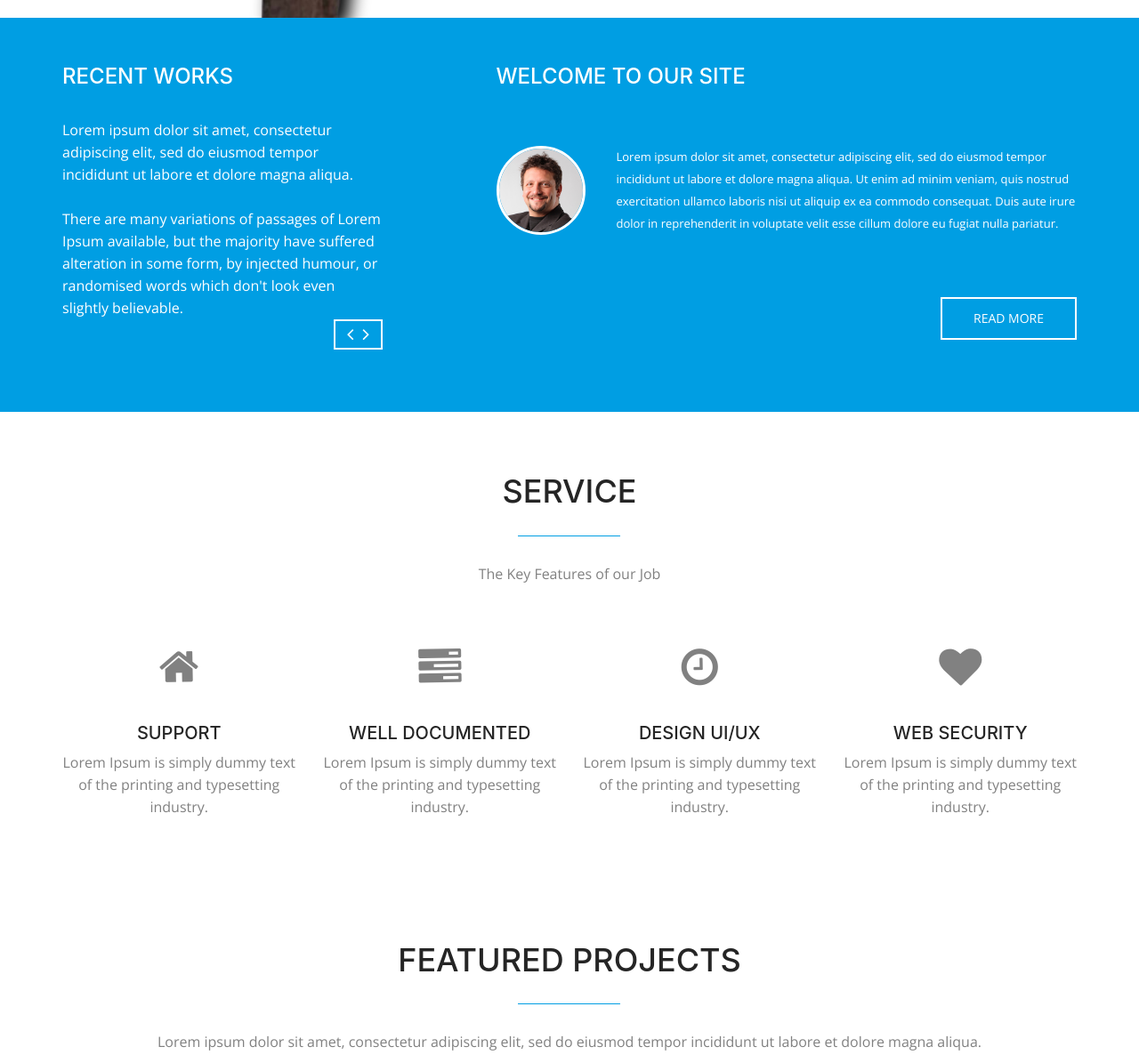
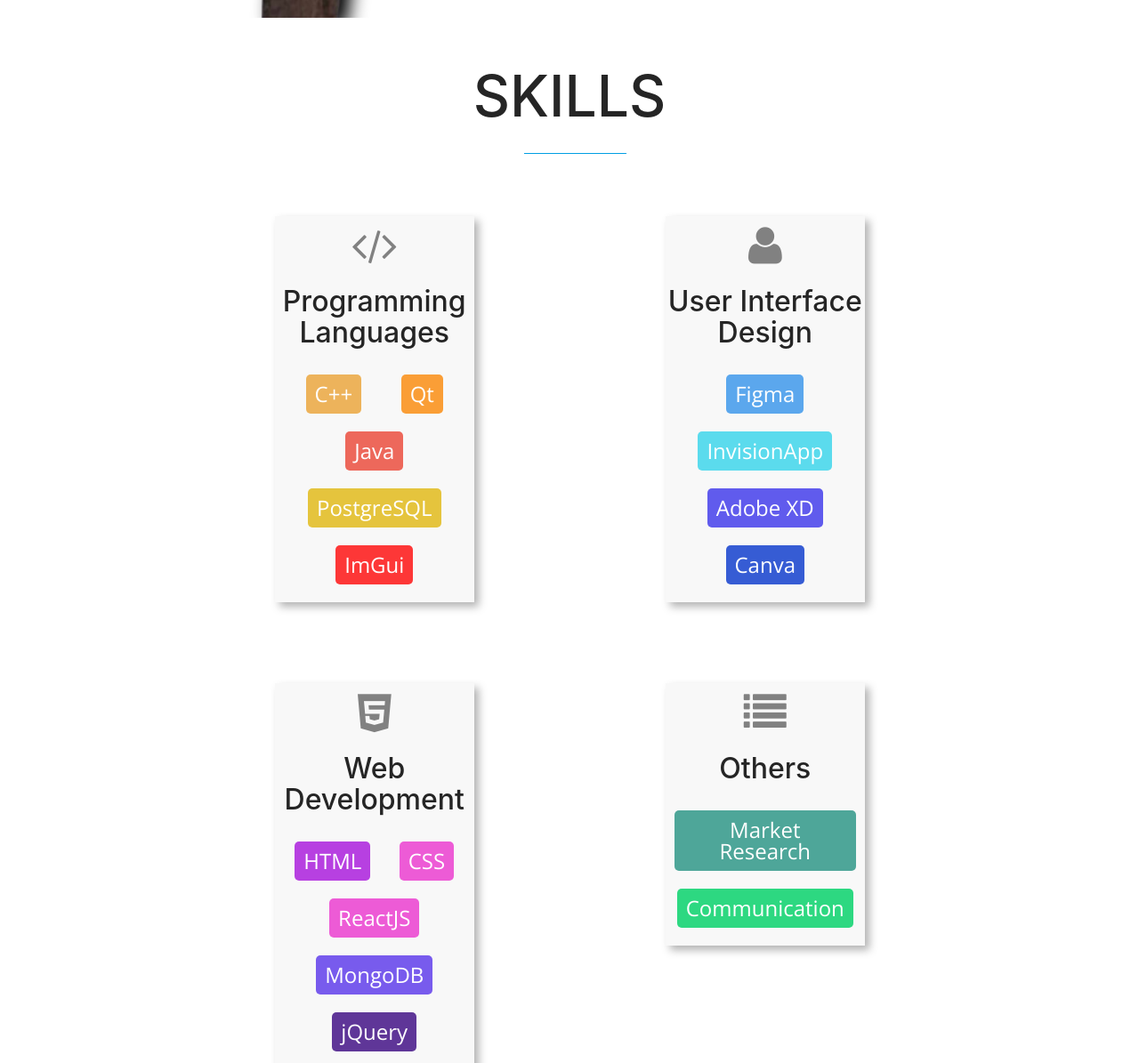
Before and after one commit to crypto-code/Aishu-Portfolio, a plain HTML site: page index.html in a window 1280 px wide. Shown: the part 850-2045 px from the top of the page at 89% size. Drawn offline with nearby package versions, Linux system fonts and the light colour scheme; some packages are replaced by stand-ins of ours.

Commit message:
Add skills

```diff
--- a/css/main.css
+++ b/css/main.css
@@ -49,14 +49,16 @@ main > section {
     border-radius: 0;
     border: 0;
     position: relative;
-    text-transform: uppercase;
 }
 
 .btn-orange {
     background-color: #ffa833;
     box-shadow: 0 -2px 0 rgba(0, 0, 0, 0.15) inset;
     padding: 15px 55px;
-    color: #fff;
+    color: #fff !important;
+    font-weight: 600;
+    font-size: 15px;
+    border-radius: 10px;
 }
 
 .btn-orange:hover {
@@ -451,7 +453,6 @@ h1.navbar-brand {
 .quality-container .quality-img-top:hover {
     -webkit-filter: drop-shadow(5px 5px 5px rgba(0, 0, 0, 0.3));
     filter: drop-shadow(5px 5px 5px rgba(0, 0, 0, 0.3));
-    transition: all 1s;
 }
 
 .quality-container .quality-img-bottom {
@@ -463,7 +464,6 @@ h1.navbar-brand {
 .quality-container .quality-img-bottom:hover {
     -webkit-filter: drop-shadow(5px 5px 5px rgba(0, 0, 0, 0.3));
     filter: drop-shadow(5px 5px 5px rgba(0, 0, 0, 0.3));
-    transition: all 1s;
 }
 
 .caption-content h2 {
@@ -736,46 +736,61 @@ h1.navbar-brand {
 }
 
 /*=================================================================
-	Services
+	Skills
 ==================================================================*/
 
-.service-icon {
-    border: 3px solid transparent;
-    display: inline-block;
-    height: 85px;
-    width: 85px;
-    line-height: 101px;
-
-    -webkit-transform: rotate(47deg);
-       -moz-transform: rotate(47deg);
-        -ms-transform: rotate(47deg);
-         -o-transform: rotate(47deg);
-            transform: rotate(47deg);
-
-    -webkit-transition: all 0.3s ease 0s;
-       -moz-transition: all 0.3s ease 0s;
-        -ms-transition: all 0.3s ease 0s;
-         -o-transition: all 0.3s ease 0s;
-            transition: all 0.3s ease 0s;
-}
-
-.service-item:hover .service-icon {
-    border: 3px solid #009ee3;
-    margin-bottom: 20px;
-    color: #009ee3;
-}
-
-.service-icon i {
-    -webkit-transform: rotate(-48deg);
-       -moz-transform: rotate(-48deg);
-        -ms-transform: rotate(-48deg);
-         -o-transform: rotate(-48deg);
-            transform: rotate(-48deg);
-}
-
-.service-item h3 {
-    font-size: 20px;
-    text-transform: uppercase;
+.skill-title {
+    font-size: 64px!important;
+}
+
+
+.skill-item h3 {
+    font-size: 32px;
+    font-family: Inter, sans-serif;
+}
+
+.row {
+    margin-top: 50px;
+}
+
+.skill-box-parent {
+    padding: 20px;
+    -webkit-filter: drop-shadow(5px 5px 5px rgba(0, 0, 0, 0.3));
+    filter: drop-shadow(5px 5px 5px rgba(0, 0, 0, 0.3));
+}
+
+.skill-box {
+    background: #F8F8F8;
+    transition: transform 0.5s;
+    width: 100%;
+    padding: 10px 0;
+}
+
+.skill-box:hover {
+    transform: scale(1.2);
+}
+
+.skill-item-parent {
+    display: flex;
+    flex-wrap: wrap;
+    width: 100%;
+    justify-content: space-evenly;
+    margin-top: 20px
+}
+
+.skill-item-box {
+    border-radius: 5px;
+    color: white;
+    width: fit-content;
+    font-size: 24px;
+    font-weight: 400;
+    padding: 10px;
+    margin: 10px 10px;
+}
+
+.skill-item-break {
+    flex-basis: 100%;
+    height: 0;
 }
 
 /*=================================================================
@@ -1348,7 +1363,7 @@ textarea.form-control {
         margin-bottom: 50px;
     }
 
-    .service-item {
+    .skill-item {
         margin-bottom: 50px;
     }
 
@@ -1455,8 +1470,8 @@ textarea.form-control {
         margin: 0 25px 15px 0;
     }
 
-/* service */
-    .service-item {
+/* skill */
+    .skill-item {
         width: 100%;
     }
 
@@ -1557,9 +1572,9 @@ textarea.form-control {
         margin: 0 0 35px;
     }
 
-/* service */
-
-    .service-item {
+/* skill */
+
+    .skill-item {
         margin: 0 auto 50px;
         width: 55%;
     }
--- a/index.html
+++ b/index.html
@@ -67,7 +67,7 @@
                 <nav class="collapse navbar-collapse navbar-right" role="navigation">
                     <ul id="nav" class="nav navbar-nav">
                         <li><a class="hover-underline-animation" href="#body">About</a></li>
-                        <li><a class="hover-underline-animation" href="#service">Skills</a></li>
+                        <li><a class="hover-underline-animation" href="#skill">Skills</a></li>
                         <li><a class="hover-underline-animation" href="#portfolio">Projects</a></li>
                         <li><a class="hover-underline-animation" href="#testimonials">Awards</a></li>
                     </ul>
@@ -137,97 +137,115 @@
         End Home SliderEnd
         ==================================== -->
 
-			<!-- about section -->
-			<section id="about" >
-				<div class="container">
+<!--			&lt;!&ndash; about section &ndash;&gt;-->
+<!--			<section id="about" >-->
+<!--				<div class="container">-->
+<!--					<div class="row">-->
+<!--						<div class="col-md-4 wow animated fadeInLeft">-->
+<!--							<div class="recent-works">-->
+<!--								<h3>Recent Works</h3>-->
+<!--								<div id="works">-->
+<!--									<div class="work-item">-->
+<!--										<p>Lorem ipsum dolor sit amet, consectetur adipiscing elit, sed do eiusmod tempor incididunt ut labore et dolore magna aliqua. <br> <br> There are many variations of passages of Lorem Ipsum available, but the majority have suffered alteration in some form, by injected humour, or randomised words which don't look even slightly believable.</p>-->
+<!--									</div>-->
+<!--									<div class="work-item">-->
+<!--										<p>Lorem ipsum dolor sit amet, consectetur adipiscing elit, sed do eiusmod tempor incididunt ut labore et dolore magna aliqua. <br><br> There are many variations of passages of Lorem Ipsum available, but the majority have suffered alteration in some form, by injected humour, or randomised words which don't look even slightly believable.</p>-->
+<!--									</div>-->
+<!--									<div class="work-item">-->
+<!--										<p>Lorem ipsum dolor sit amet, consectetur adipiscing elit, sed do eiusmod tempor incididunt ut labore et dolore magna aliqua. <br><br> There are many variations of passages of Lorem Ipsum available, but the majority have suffered alteration in some form, by injected humour, or randomised words which don't look even slightly believable.</p>-->
+<!--									</div>-->
+<!--								</div>-->
+<!--							</div>-->
+<!--						</div>-->
+<!--						<div class="col-md-7 col-md-offset-1 wow animated fadeInRight">-->
+<!--							<div class="welcome-block">-->
+<!--								<h3>Welcome To Our Site</h3>								-->
+<!--						     	 <div class="message-body">-->
+<!--									<img src="img/member-1.jpg" class="pull-left" alt="member">-->
+<!--						       		<p>Lorem ipsum dolor sit amet, consectetur adipiscing elit, sed do eiusmod tempor incididunt ut labore et dolore magna aliqua. Ut enim ad minim veniam, quis nostrud exercitation ullamco laboris nisi ut aliquip ex ea commodo consequat. Duis aute irure dolor in reprehenderit in voluptate velit esse cillum dolore eu fugiat nulla pariatur. </p>-->
+<!--						     	 </div>-->
+<!--						       	<a href="#" class="btn btn-border btn-effect pull-right">Read More</a>-->
+<!--						    </div>-->
+<!--						</div>-->
+<!--					</div>-->
+<!--				</div>-->
+<!--			</section>-->
+<!--			&lt;!&ndash; end about section &ndash;&gt;-->
+
+
+			<!-- Skill section -->
+			<section id="skill">
+				<div class="page-container">
+					<div class="sec-title text-center">
+						<h2 class="wow animated bounceInLeft skill-title">Skills</h2>
+					</div>
 					<div class="row">
-						<div class="col-md-4 wow animated fadeInLeft">
-							<div class="recent-works">
-								<h3>Recent Works</h3>
-								<div id="works">
-									<div class="work-item">
-										<p>Lorem ipsum dolor sit amet, consectetur adipiscing elit, sed do eiusmod tempor incididunt ut labore et dolore magna aliqua. <br> <br> There are many variations of passages of Lorem Ipsum available, but the majority have suffered alteration in some form, by injected humour, or randomised words which don't look even slightly believable.</p>
-									</div>
-									<div class="work-item">
-										<p>Lorem ipsum dolor sit amet, consectetur adipiscing elit, sed do eiusmod tempor incididunt ut labore et dolore magna aliqua. <br><br> There are many variations of passages of Lorem Ipsum available, but the majority have suffered alteration in some form, by injected humour, or randomised words which don't look even slightly believable.</p>
-									</div>
-									<div class="work-item">
-										<p>Lorem ipsum dolor sit amet, consectetur adipiscing elit, sed do eiusmod tempor incididunt ut labore et dolore magna aliqua. <br><br> There are many variations of passages of Lorem Ipsum available, but the majority have suffered alteration in some form, by injected humour, or randomised words which don't look even slightly believable.</p>
-									</div>
+						<div class="col-md-3 col-md-offset-2 text-center wow animated zoomIn skill-box-parent">
+							<div class="skill-item skill-box">
+								<div class="skill-icon">
+									<i class="fa fa-code fa-3x"></i>
+								</div>
+								<h3>Programming Languages</h3>
+								<div class="skill-item-parent">
+									<div class="skill-item-box" style="background: #EBA030C7">C++</div>
+									<div class="skill-item-box" style="background: rgba(252,134,0,0.78)">Qt</div>
+									<div class="skill-item-box" style="background: rgba(235,64,48,0.78)">Java</div>
+									<div class="skill-item-box" style="background: rgba(224,183,9,0.78)">PostgreSQL</div>
+									<div class="skill-item-box" style="background: rgba(255,2,2,0.78)">ImGui</div>
 								</div>
 							</div>
 						</div>
-						<div class="col-md-7 col-md-offset-1 wow animated fadeInRight">
-							<div class="welcome-block">
-								<h3>Welcome To Our Site</h3>
-						     	 <div class="message-body">
-									<img src="img/member-1.jpg" class="pull-left" alt="member">
-						       		<p>Lorem ipsum dolor sit amet, consectetur adipiscing elit, sed do eiusmod tempor incididunt ut labore et dolore magna aliqua. Ut enim ad minim veniam, quis nostrud exercitation ullamco laboris nisi ut aliquip ex ea commodo consequat. Duis aute irure dolor in reprehenderit in voluptate velit esse cillum dolore eu fugiat nulla pariatur. </p>
-						     	 </div>
-						       	<a href="#" class="btn btn-border btn-effect pull-right">Read More</a>
-						    </div>
+
+						<div class="col-md-3 col-md-offset-2 text-center wow animated zoomIn skill-box-parent" data-wow-delay="0.3s">
+							<div class="skill-item skill-box">
+								<div class="skill-icon">
+									<i class="fa fa-user fa-3x"></i>
+								</div>
+								<h3>User Interface Design</h3>
+								<div class="skill-item-parent">
+									<div class="skill-item-box" style="background: #3091EBC7">Figma</div>
+									<div class="skill-item-box" style="background: #30D4EBC7">InvisionApp</div>
+									<div class="skill-item-box" style="background: rgba(54,48,235,0.78)">Adobe XD</div>
+									<div class="skill-item-box" style="background: rgba(0,49,203,0.78)">Canva</div>
+								</div>
+							</div>
 						</div>
 					</div>
-				</div>
-			</section>
-			<!-- end about section -->
 
-
-			<!-- Service section -->
-			<section id="service">
-				<div class="container">
 					<div class="row">
-
-						<div class="sec-title text-center">
-							<h2 class="wow animated bounceInLeft">Service</h2>
-							<p class="wow animated bounceInRight">The Key Features of our Job</p>
-						</div>
-
-						<div class="col-md-3 col-sm-6 col-xs-12 text-center wow animated zoomIn">
-							<div class="service-item">
-								<div class="service-icon">
-									<i class="fa fa-home fa-3x"></i>
+						<div class="col-md-3 col-md-offset-2 text-center wow animated zoomIn skill-box-parent" data-wow-delay="0.6s">
+							<div class="skill-item skill-box">
+								<div class="skill-icon">
+									<i class="fa fa-html5 fa-3x"></i>
 								</div>
-								<h3>Support</h3>
-								<p>Lorem Ipsum is simply dummy text of the printing and typesetting industry. </p>
+								<h3>Web Development</h3>
+								<div class="skill-item-parent">
+									<div class="skill-item-box" style="background: #A60EDCC7">HTML</div>
+									<div class="skill-item-box" style="background: #EB30CDC7">CSS</div>
+									<div class="skill-item-box" style="background: #EB30CDC7">ReactJS</div>
+									<div class="skill-item-box" style="background: #5530EBC7">MongoDB</div>
+									<div class="skill-item-box" style="background: rgba(53,0,126,0.78)">jQuery</div>
+								</div>
 							</div>
 						</div>
 
-						<div class="col-md-3 col-sm-6 col-xs-12 text-center wow animated zoomIn" data-wow-delay="0.3s">
-							<div class="service-item">
-								<div class="service-icon">
-									<i class="fa fa-tasks fa-3x"></i>
+						<div class="col-md-3 col-md-offset-2 text-center wow animated zoomIn skill-box-parent" data-wow-delay="0.9s">
+							<div class="skill-item skill-box">
+								<div class="skill-icon">
+									<i class="fa fa-list fa-3x"></i>
 								</div>
-								<h3>Well Documented</h3>
-								<p>Lorem Ipsum is simply dummy text of the printing and typesetting industry. </p>
+								<h3>Others</h3>
+								<div class="skill-item-parent">
+									<div class="skill-item-box" style="background: #4EA699">Market Research</div>
+									<div class="skill-item-box" style="background: #2DD881">Communication</div>
+								</div>
 							</div>
 						</div>
+					</div>
 
-						<div class="col-md-3 col-sm-6 col-xs-12 text-center wow animated zoomIn" data-wow-delay="0.6s">
-							<div class="service-item">
-								<div class="service-icon">
-									<i class="fa fa-clock-o fa-3x"></i>
-								</div>
-								<h3>Design UI/UX</h3>
-								<p>Lorem Ipsum is simply dummy text of the printing and typesetting industry. </p>
-							</div>
-						</div>
-
-						<div class="col-md-3 col-sm-6 col-xs-12 text-center wow animated zoomIn" data-wow-delay="0.9s">
-							<div class="service-item">
-								<div class="service-icon">
-									<i class="fa fa-heart fa-3x"></i>
-								</div>
-
-								<h3>Web Security</h3>
-								<p>Lorem Ipsum is simply dummy text of the printing and typesetting industry. </p>
-							</div>
-						</div>
-
-					</div>
 				</div>
 			</section>
-			<!-- end Service section -->
+			<!-- end Skill section -->
 
 			<!-- portfolio section -->
 			<section id="portfolio">
```
